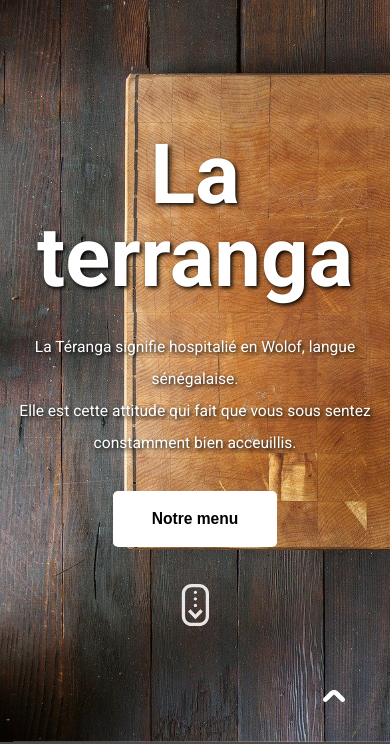
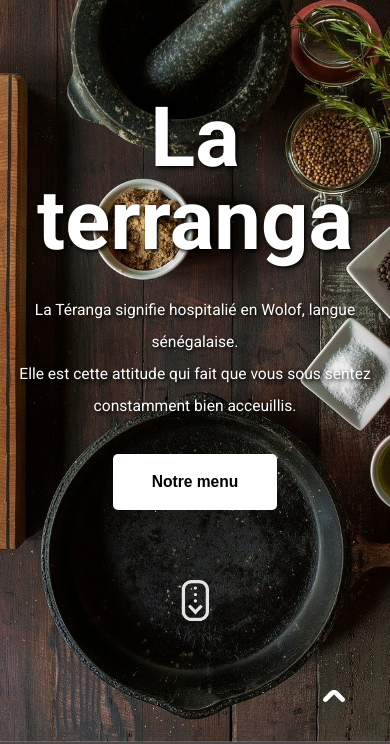
Before and after one commit to fmarc39/teranga, a plain HTML site: page index.html in a window 390 px wide. Shown: the part 102-846 px from the top of the page. Drawn offline with nearby package versions, Linux system fonts and the light colour scheme; files whose address does not match are found by name.

Commit message:
ajustement du vh

```diff
--- a/css/style.scss
+++ b/css/style.scss
@@ -36,7 +36,7 @@ body {
     background-image: url('../assets/img/ingredients-498199_1920.jpg');
     background-position: center;
     background-size: cover;
-    height: 100vh;
+
     height: calc(var(--vh, 1vh) * 100);
     color: white;
     background-attachment: fixed;
@@ -162,8 +162,7 @@ body {
 .header-scroll-icon {
 
     text-shadow: 3px 3px 5px black;
-    position: absolute;
-    bottom: 7rem;
+    margin-top: 5rem;
     height: 4em;
     width: auto;
     transition-duration: 0.3s;
@@ -371,12 +370,12 @@ body {
 @keyframes blink {
     from{
         opacity: .7;
-        bottom: 7rem;
+        transform: translateY(0px);
 
 
     } to {
         opacity: 1;
-        bottom: 6.2rem;
+        transform: translateY(10px);
     }
 }
 .header-scroll-icon:hover {
@@ -484,6 +483,11 @@ body {
         font-size: 0.75em;
     }
 
+    .header-scroll-icon {
+
+        margin-top: 4rem;
+    }
+
     .column, .services__elts  {
         flex: 50%;
         max-width: 50%;
@@ -543,16 +547,17 @@ body {
         font-size: 0.65em;
     }
 
-    .header {
 
-        background-position: initial;
+    .header-scroll-icon {
+
+        margin-top: 2rem;
     }
+
 
     .header-maintitle {
 
         font-size: 8em;
         background-position: unset;
-
 
     }
 
```
Also changed, not shown: css/style.css, 1 other file.
